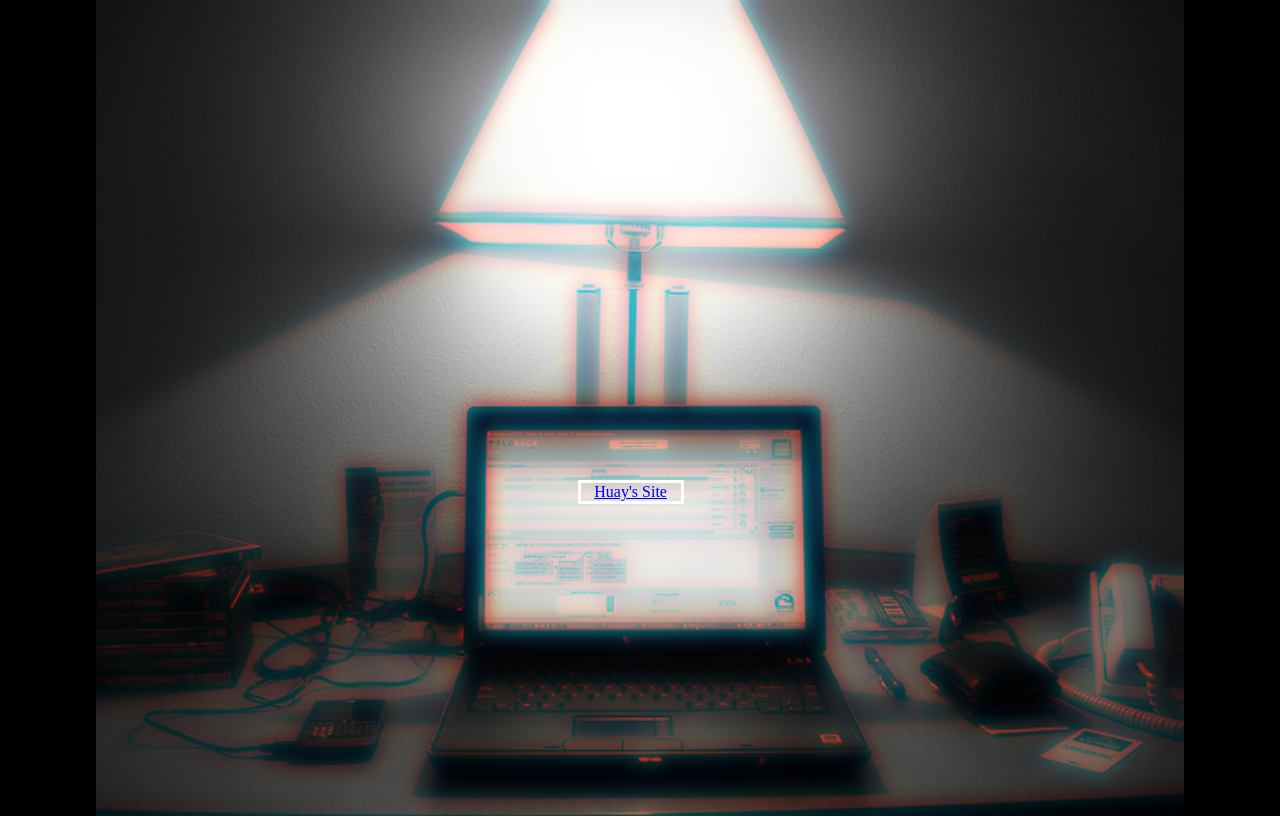
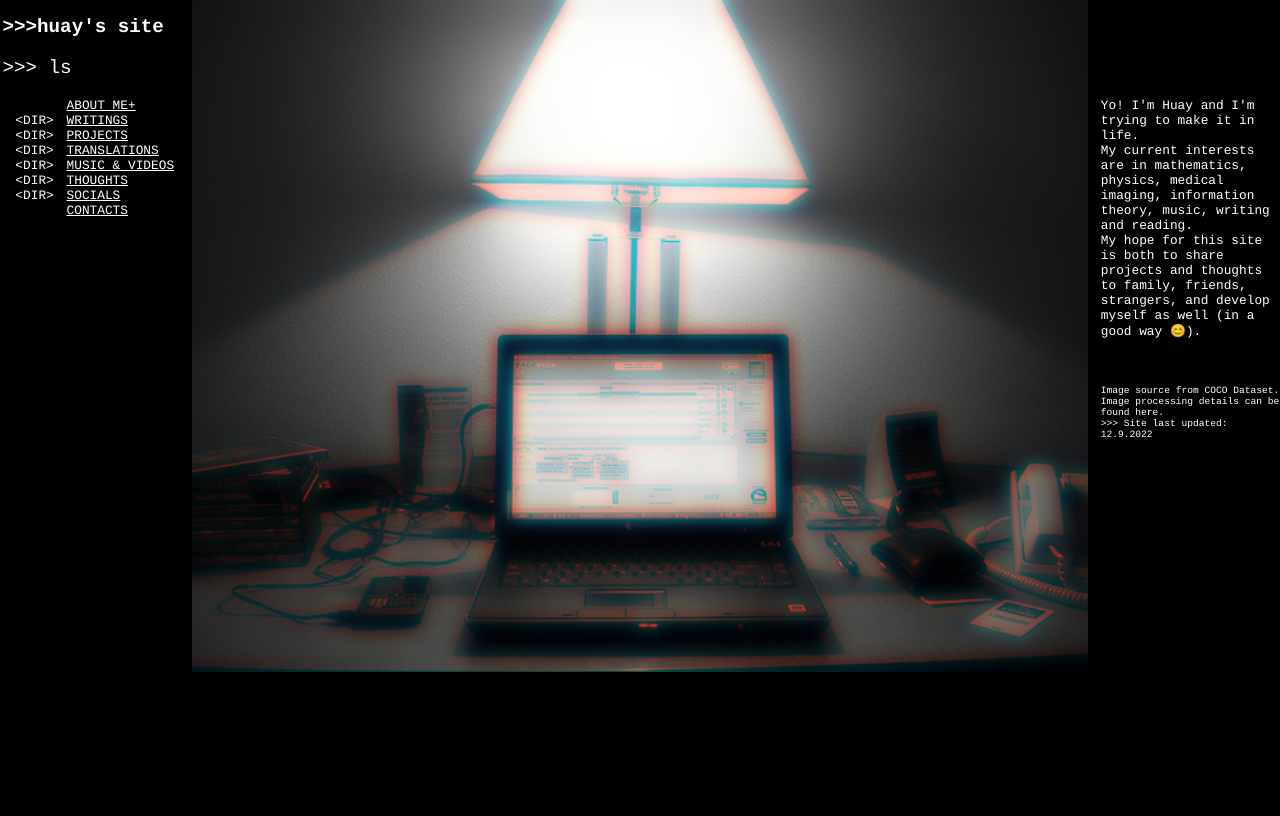
Before and after one commit to huaydin/huaydin.github.io, a website: page index.html in a window 1280 px wide. Drawn offline with Linux system fonts and the light colour scheme.

Commit message:
Update index.html

```diff
--- a/index.html
+++ b/index.html
@@ -1,61 +1,147 @@
 <!DOCTYPE html>
-<!--
-TODO List:
-- Put "enter" link centered on computer monitor. 9.17, the problem with this is that I have little understanding on how the background image is resized
-- Put a footnote at the bottom of all the pages that this is a site by me, Huay Din
-- The new page will be of a similar tone & use the same filter.
-- 1. put the link to the boid page.
-- 2. put the link to the tonnetz page
-- 3. put an about section
-- 4. put an essays section
-- 5. put a `library` section to hold my future collections of filters.
-
- -->
-
 
 <html lang="en">
 <head>
   <title>Huay's Site</title>
   <meta charset="utf-8"/>
-  <link rel="stylesheet" type="text/css" href="overallStyle.css">
-  <!-- <script src="terminusJS.js"></script> -->
+  <!-- <link rel="stylesheet" type="text/css" href="overallStyle.css"> -->
+  <style>
+
+    body {
+      background-color: black;
+      /* background-image: url("./imgs/computer.png"); */
+      background-repeat: no-repeat;
+      background-size: contain;
+      background-position: center center;
+      color: var(--text-color);
+      font-family: Courier;
+      margin: 0px;
+      padding: 0px;
+      width: 100vw;
+      height: 100vh;
+      overflow: hidden;
+      font-family: courier;
+    }
+
+    .container {
+      width: 100vw;
+      height: 100vh;
+      position: absolute;
+    }
+
+    #bg_img {
+      background-color: black;
+      padding-left: 15vw;
+      width: 70vw;
+      height: 100vh;
+      margin: auto;
+      /* display: flex; */
+      border-width: 10px;
+      align-items: center;
+      z-index: 0;
+      position: absolute;
+      /* position: static; */
+      /* position: absolute; */
+    }
+
+    #left_items {
+      color: white;
+      z-index: 1;
+      max-width: 15vw;
+      padding-left: 0.2vw;
+      position: absolute;
+      /* background-color: blue;  */
+    }
+
+    #left_items > p,a {
+      padding-left: 1vw;
+      font-size: 1vw;
+    }
+
+    #left_items > a {
+      color: white!;
+      padding: 0px;
+      margin: 0px;
+      z-index: 9999999;
+      position: inherit;
+    }
+
+    #last_up {
+      padding-left: 2vw;
+      margin-top: 80vh;
+      font-size: 0.75vw;
+    }
+
+    #right_items{
+      color: white;
+      z-index: 1;
+      max-width: 15vw;
+      padding-left: 85vw;
+      position: absolute;
+
+    }
+
+    #right_items >p {
+      font-size: 1vw;
+      padding-left: 1vw;
+    }
+  </style>
 </head>
 
 <body>
 
-  <div class="enter">
-    <center><a href="./link_list.html"><span>Huay's Site</span></a> </center>
+  <!-- ======================================================================================================= -->
+  <div class="container">
+    <div id="bg_img">
+      <img src="./imgs/computer.png" style="width:100%">
+    </div>
+<!-- ======================================================================================================= -->
+    <div id="right_items">
+      <!-- follwing two tabs are to align the right side with the left -->
+      <h2 style="font-size: 1.5vw">&nbsp;</h2>
+      <p style="font-size:1.5vw; padding-left: 0px">&nbsp;</p>
+      <p>Yo! I'm Huay and I'm trying to make it in life.<br>
+        My current interests are in mathematics, physics, medical imaging, information theory, music, writing and reading. <br>
+        <!-- As of December 9, 2022 4:39 PM, I am still a fourth year student at Case Western Reserve University studying mathematics and physics.  -->
+         My hope for this site is both to share projects and thoughts to family, friends, strangers, and develop myself as well (in a good way &#128522;).
+      </p>
+      <p style="font-size: 0.75vw">
+        <br><br><br>
+        Image source from COCO Dataset. Image processing details can be found here. <br>
+        >>> Site last updated: 12.9.2022
+      </p>
+      <!-- <p id="last_up"></p> -->
+    </div>
+
+  <!-- ======================================================================================================= -->
+  <!-- For the links to work, this div needs to be put at the end.  -->
+  <div id="left_items">
+    <h2 style="font-size: 1.5vw">>>>huay's site</h2>
+    <p style="font-size:1.5vw; padding-left: 0px">>>> ls</p>
+    <p>
+      &nbsp;&nbsp;&nbsp;&nbsp;&nbsp;<a href="./" style="color: white;">ABOUT ME+</a><br>
+      &#60;DIR><a href="./" style="color: white;">WRITINGS</a><br>
+      &#60;DIR><a href="./" style="color: white;">PROJECTS</a><br>
+      &#60;DIR><a href="./" style="color: white;">TRANSLATIONS</a><br>
+      &#60;DIR><a href="./" style="color:white;">MUSIC & VIDEOS</a><br>
+      &#60;DIR><a href="./journal/journal.html" style="color: white;">THOUGHTS</a><br>
+      &#60;DIR><a href="./" style="color: white;">SOCIALS</a><br>
+      &nbsp;&nbsp;&nbsp;&nbsp;&nbsp;<a href="./" style="color: white;">CONTACTS</a><br>
+    </p>
+
   </div>
 
-<!-- <div class="header">
-  <h1>huay's mindpalace</h1>
-  <p id="hcaption">this is where I present expositions to an audience of myself</p>
-  <p id="hcaption">/// Under Construction!! ///</p>
-</div> -->
-
-<!-- I want to have moving ascii clouds. -->
-<!-- <div class="horl1"><hr></div> -->
-
-<div id="frame"></div>
-
-
-<div class="last-up">
-  <!-- <p>Last Updated: 8.13.2022</p> -->
-</div>
-
-</body>
-<!-- <footer>
-  <p> List of times: </p>
-  <ul>
-    <li id="time"> Numbers </li>
-    <li> Last Updated: </li>
-    <li> Last Happy: </li>
-    <li> Last Slept: </li>
-    <li> Last rolled the gacha: </li>
-  </ul>
-</footer> -->
+  <!-- ======================================================================================================= -->
 
 
 
 
+
+
+  <!-- ======================================================================================================= -->
+
+
+</div>
+
+</body>
 </html>
```
